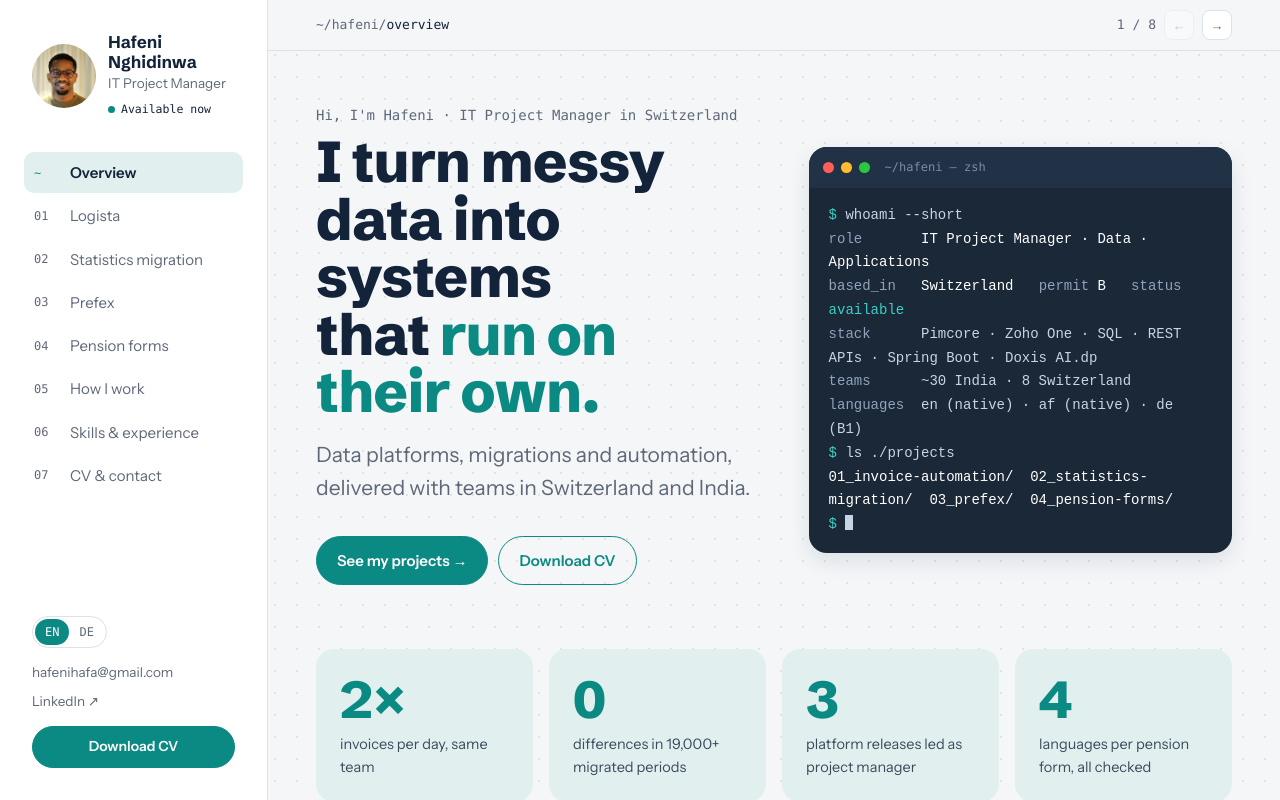
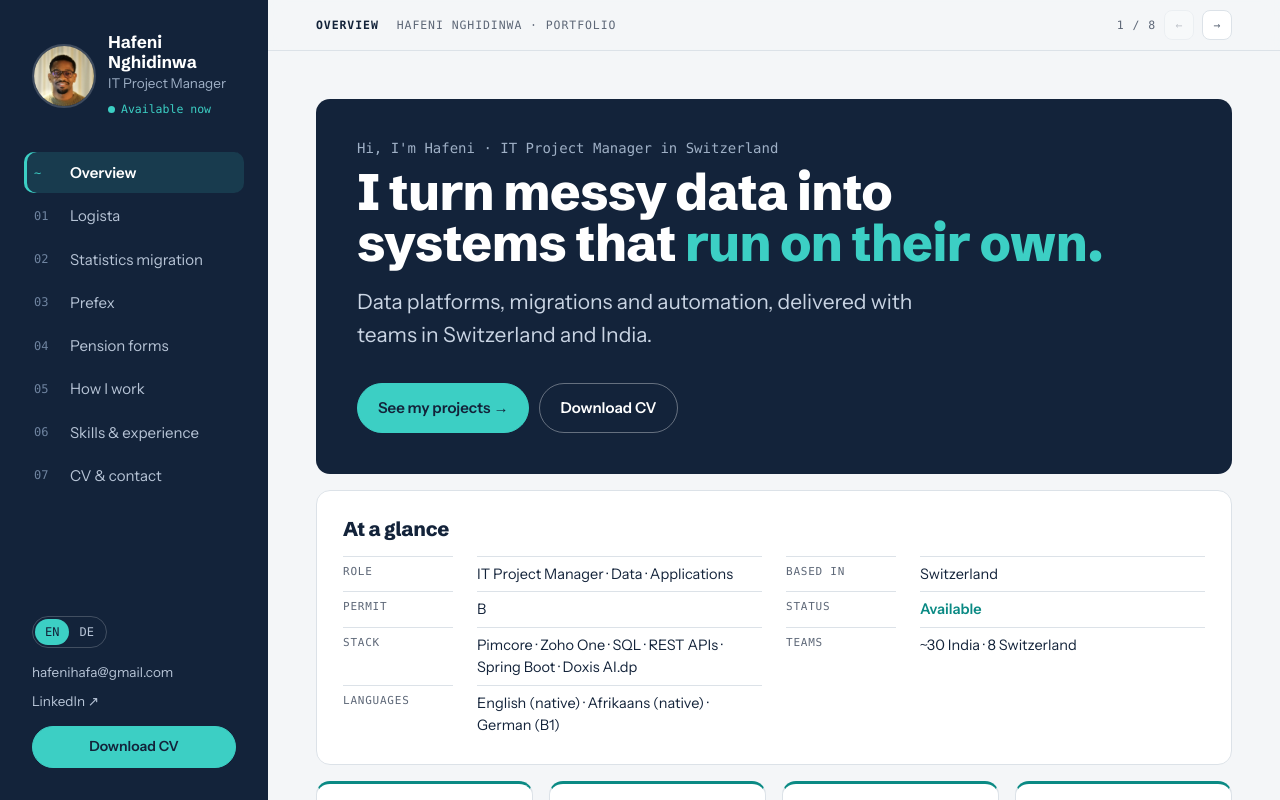
Before and after one commit to Hafeni16/Portfolio, a plain HTML site: page index.html in a window 1280 px wide. Drawn offline with Linux system fonts and the light colour scheme; a web font is replaced by a local one.

Commit message:
Restyle site to case-study design (B); update English portfolio PDF and CVs
Co-Authored-By: Claude Opus 5.5 <noreply@anthropic.com>
Claude-Session: https://claude.ai/code/session_017NTWfCzV1idFhoXgbAsr6o

```diff
--- a/index.html
+++ b/index.html
@@ -628,6 +628,90 @@ body.appmode{overflow:hidden}
 }
 @media (max-width:899px){.view .proj{padding:var(--s4) var(--s3)}.view .proj h2{font-size:clamp(26px,7vw,34px)}}
 @media print{.side,.crumb,.ptabs,.pnext{display:none!important}.app{display:block;height:auto}.view{display:block!important}body.appmode{overflow:visible}}
+
+/* ===== Design B "case-study deck" restyle (2026-11-17) ===== */
+:root{--navy:#13233A;--navy2:#1C3050;--warn-t:#FBF1DF;--r:14px}
+body{background-image:none}
+.tools span::before,.pill b::before,.beat h3::before{content:none}
+/* sidebar: navy panel like the deck cover */
+.side{background:var(--navy);border-right:0;color:#E8EDF3}
+.me-card .nm{color:#fff}
+.me-card .rl{color:#9FB0C6}
+.me-card .av{color:#3CCFC4}
+.me-card .av i{background:#3CCFC4}
+.me-card img{border:2px solid rgba(255,255,255,.18)}
+.vnav a{color:#B7C4D6}
+.vnav a b{color:#6F84A0}
+.vnav a:hover{background:rgba(255,255,255,.06);color:#fff}
+.vnav a[aria-current="page"]{background:rgba(60,207,196,.14);color:#fff;box-shadow:inset 3px 0 0 #3CCFC4}
+.vnav a[aria-current="page"] b{color:#3CCFC4}
+.side-foot .sl{color:#B7C4D6}
+.side-foot .sl:hover{color:#3CCFC4}
+.side .lang{background:transparent;border-color:rgba(255,255,255,.2)}
+.side .lang button{color:#B7C4D6}
+.side .lang button[aria-pressed="true"]{background:#3CCFC4;color:var(--navy)}
+.side .btn.primary{background:#3CCFC4;color:var(--navy);border-color:#3CCFC4}
+/* header strip like the deck's running head */
+.crumb{font:500 11.5px var(--font-mono);text-transform:uppercase;letter-spacing:.08em}
+.crumb .path{display:flex;gap:18px;align-items:center}
+.crumb b{color:var(--ink);font-weight:600}
+.crumb .who-tag{color:var(--muted)}
+/* overview: navy cover panel */
+.view.ov .hero{background:var(--navy);color:#fff;border-radius:var(--r);padding:clamp(28px,4vw,52px);margin-top:var(--s2)}
+.view.ov .hero h1{color:#fff}
+.view.ov .hero h1 em{color:#3CCFC4}
+.view.ov .hero .hello{color:#9FB0C6}
+.view.ov .hero .sub{color:#C9D4E3}
+.view.ov .hero .btn.primary{background:#3CCFC4;color:var(--navy);border-color:#3CCFC4}
+.view.ov .hero .btn:not(.primary){color:#fff;border-color:rgba(255,255,255,.35);background:transparent}
+.glance{background:var(--surface);border:1px solid var(--line);border-radius:var(--r);padding:22px 26px;margin:var(--s3) 0 0}
+.glance h3{font-size:20px;font-weight:800;margin:0 0 12px}
+.glance dl{display:grid;grid-template-columns:130px 1fr;margin:0;font-size:14.5px}
+.glance dt{font:500 11px var(--font-mono);text-transform:uppercase;letter-spacing:.07em;color:var(--muted);padding:8px 0;border-top:1px solid var(--line)}
+.glance dd{margin:0;padding:6px 0;border-top:1px solid var(--line)}
+.glance dd.ok{color:var(--acc);font-weight:600}
+.stat{background:var(--surface)!important;border:1px solid var(--line);border-top:3px solid var(--acc);border-radius:var(--r)}
+.stat .n{color:var(--acc)}
+/* project pages: white cards on light paper, coloured top rules */
+.proj{background:transparent!important;padding:0!important;border-radius:0}
+.ptop .pill{background:transparent;padding:0;font-size:11.5px;text-transform:uppercase;letter-spacing:.06em;color:var(--muted)}
+.ptop .pill b{color:var(--acc);font-family:var(--font-display);font-size:26px;letter-spacing:0;margin-right:4px}
+.ptop .pill.users{border:1px solid var(--line);background:var(--surface);padding:5px 12px;border-radius:999px}
+.proj h2 span.hl{color:var(--acc)}
+.story{gap:12px!important;padding:0!important}
+.beat{display:block;background:var(--surface);border:1px solid var(--line);border-top:3px solid var(--navy);border-radius:var(--r);padding:16px 20px}
+.beat .ic{display:none}
+.beat:nth-child(1){border-top-color:var(--warn)}
+.beat:nth-child(1) h3{color:var(--warn)}
+.beat:nth-child(2) h3{color:var(--ink)}
+.beat:nth-child(3){border-top-color:var(--acc)}
+.beat:nth-child(3) h3{color:var(--acc)}
+.beat h3{font-size:11px;margin:0 0 6px}
+.beat p{font-family:var(--font-display);font-weight:700;font-size:17px;line-height:1.35}
+.card{border:1px solid var(--line);border-radius:var(--r);box-shadow:none}
+.chrome i,.chrome>span{display:none}
+.chrome{font-size:11px;text-transform:uppercase;letter-spacing:.06em}
+.chrome em{margin-left:0;background:var(--tint);padding:3px 10px;border-radius:999px}
+.tools span{background:transparent;border:1px solid var(--line);font-size:11px;text-transform:uppercase;letter-spacing:.04em}
+.pipe{background:var(--navy);border-radius:var(--r);padding:18px 12px;color:#fff;margin-top:16px}
+.pipe::before{background:#3CCFC4;opacity:.5}
+.pipe .ic{background:var(--navy2)!important;border-color:#3CCFC4!important;color:#3CCFC4!important}
+.pipe .st span{color:#E8EDF3}
+@media (prefers-color-scheme: dark){:root:not([data-theme="light"]){--navy:#0B1220;--navy2:#16233A}}
+:root[data-theme="dark"]{--navy:#0B1220;--navy2:#16233A}
+@media (min-width:1100px){.glance dl{grid-template-columns:110px 1fr 110px 1fr;column-gap:24px}}
+.view.ov .hero{padding:clamp(24px,3.2vw,44px)}
+.view.ov .hero h1{font-size:clamp(34px,4vw,56px)}
+.view.ov .glance{margin-top:var(--s2)}
+.view.ov .stats{margin-top:var(--s2)!important}
+.dl div{background:var(--surface)!important;border:1px solid var(--line);border-top:3px solid var(--navy);border-radius:var(--r)!important}
+.dl div.pf{border-top-color:var(--acc)}
+.dl a{border:1px solid var(--line);background:transparent!important}
+.dl a:hover{background:var(--navy)!important;color:#fff;border-color:var(--navy)}
+.contact{background:var(--navy)!important;color:#fff!important;border-radius:var(--r)!important}
+.contact h2,.contact a{color:#fff!important}
+.contact p{color:#C9D4E3}
+.contact .lines a{border-bottom-color:#3CCFC4}
 </style>
 </head>
 <body class="appmode">
@@ -685,7 +769,7 @@ body.appmode{overflow:hidden}
 </aside>
 <main class="main" id="top">
 <div class="crumb" aria-hidden="false">
-  <span class="path mono">~/hafeni/<b id="crumb-path">overview</b></span>
+  <span class="path mono"><b id="crumb-path"><span data-l="en">Overview</span><span data-l="de">Überblick</span></b><span class="who-tag">Hafeni Nghidinwa · Portfolio</span></span>
   <span class="step"><span class="mono" id="crumb-n">1 / 8</span>
   <button type="button" id="v-prev" aria-label="Previous section">←</button><button type="button" id="v-next" aria-label="Next section">→</button></span>
 </div>
@@ -708,17 +792,17 @@ body.appmode{overflow:hidden}
   </div>
 </div>
 
-<div class="term" aria-label="Profile summary">
-  <div class="tb"><i></i><i></i><i></i><span>~/hafeni — zsh</span></div>
-<pre><span class="p">$</span> whoami --short
-<span class="k">role</span>       <span class="s">IT Project Manager · Data · Applications</span>
-<span class="k">based_in</span>   <span class="s">Switzerland</span>   <span class="k">permit</span> <span class="s">B</span>   <span class="k">status</span> <span class="p">available</span>
-<span class="k">stack</span>      Pimcore · Zoho One · SQL · REST APIs · Spring Boot · Doxis AI.dp
-<span class="k">teams</span>      ~30 India · 8 Switzerland
-<span class="k">languages</span>  en (native) · af (native) · de (B1)
-<span class="p">$</span> ls ./projects
-<span class="s">01_invoice-automation/  02_statistics-migration/  03_prefex/  04_pension-forms/</span>
-<span class="p">$</span> <span class="cursor"></span></pre>
+<div class="glance" aria-label="Profile summary">
+  <h3><span data-l="en">At a glance</span><span data-l="de">Auf einen Blick</span></h3>
+  <dl>
+    <dt><span data-l="en">Role</span><span data-l="de">Rolle</span></dt><dd><span data-l="en">IT Project Manager · Data · Applications</span><span data-l="de">IT-Projektleiter · Daten · Applikationen</span></dd>
+    <dt><span data-l="en">Based in</span><span data-l="de">Wohnort</span></dt><dd><span data-l="en">Switzerland</span><span data-l="de">Schweiz</span></dd>
+    <dt><span data-l="en">Permit</span><span data-l="de">Bewilligung</span></dt><dd>B</dd>
+    <dt><span data-l="en">Status</span><span data-l="de">Status</span></dt><dd class="ok"><span data-l="en">Available</span><span data-l="de">Verfügbar</span></dd>
+    <dt>Stack</dt><dd>Pimcore · Zoho One · SQL · REST APIs · Spring Boot · Doxis AI.dp</dd>
+    <dt>Teams</dt><dd><span data-l="en">~30 India · 8 Switzerland</span><span data-l="de">~30 Indien · 8 Schweiz</span></dd>
+    <dt><span data-l="en">Languages</span><span data-l="de">Sprachen</span></dt><dd><span data-l="en">English (native) · Afrikaans (native) · German (B1)</span><span data-l="de">Englisch (Muttersprache) · Afrikaans (Muttersprache) · Deutsch (B1)</span></dd>
+  </dl>
 </div>
 <div class="stats">
   <a class="stat s1" href="#p1"><div class="n">2×</div><div class="l"><span data-l="en">invoices per day, same team</span><span data-l="de">Rechnungen pro Tag, gleiches Team</span></div></a>
@@ -990,7 +1074,7 @@ body.appmode{overflow:hidden}
 <section class="sec" id="cv">
   <h2 data-l="en">Download my CV</h2><h2 data-l="de">Lebenslauf herunterladen</h2>
   <div class="dl">
-    <div class="pf"><b data-l="en">This portfolio as PDF</b><b data-l="de">Dieses Portfolio als PDF</b><span class="note" style="margin:0 0 10px;display:block" data-l="en">6 pages, to attach to an application</span><span class="note" style="margin:0 0 10px;display:block" data-l="de">6 Seiten, als Anhang zur Bewerbung</span><a download href="cv/Portfolio-Hafeni-Nghidinwa-EN.pdf">EN</a><a download href="cv/Portfolio-Hafeni-Nghidinwa-DE.pdf">DE</a></div>
+    <div class="pf"><b data-l="en">This portfolio as PDF</b><b data-l="de">Dieses Portfolio als PDF</b><span class="note" style="margin:0 0 10px;display:block" data-l="en">12 landscape pages, to attach to an application</span><span class="note" style="margin:0 0 10px;display:block" data-l="de">6 Seiten, als Anhang zur Bewerbung</span><a download href="cv/Portfolio-Hafeni-Nghidinwa-EN.pdf">EN</a><a download href="cv/Portfolio-Hafeni-Nghidinwa-DE.pdf">DE</a></div>
     <div><b data-l="en">IT Project Manager</b><b data-l="de">IT-Projektleiter</b><a download href="cv/CV-Hafeni-Nghidinwa-IT-Project-Manager-EN.pdf">EN</a><a download href="cv/Lebenslauf-Hafeni-Nghidinwa-IT-Projektleiter-DE.pdf">DE</a></div>
     <div><b>Data Analyst</b><a download href="cv/CV-Hafeni-Nghidinwa-Data-Analyst-EN.pdf">EN</a><a download href="cv/Lebenslauf-Hafeni-Nghidinwa-Data-Analyst-DE.pdf">DE</a></div>
     <div><b data-l="en">Application Support</b><b data-l="de">Applikationsbetreuung</b><a download href="cv/CV-Hafeni-Nghidinwa-Application-Support-EN.pdf">EN</a><a download href="cv/Lebenslauf-Hafeni-Nghidinwa-Applikationsbetreuung-DE.pdf">DE</a></div>
@@ -1253,7 +1337,7 @@ body.appmode{overflow:hidden}
     document.querySelectorAll('.view').forEach(function(v){v.classList.toggle('on',v.getAttribute('data-view')===k)});
     document.querySelectorAll('.vnav a').forEach(function(a){if(a.getAttribute('data-v')===k)a.setAttribute('aria-current','page');else a.removeAttribute('aria-current')});
     var i=order.indexOf(k);
-    var cp=document.getElementById('crumb-path'); if(cp)cp.textContent=paths[k];
+    var cp=document.getElementById('crumb-path'); if(cp){var na=document.querySelector('.vnav a[data-v="'+k+'"]');var nb=na&&na.querySelector('b'),nt=na&&na.querySelector('.t');cp.innerHTML=(nb&&nb.textContent!=='~'?nb.textContent+' · ':'')+(nt?nt.innerHTML:k);}
     var cn=document.getElementById('crumb-n'); if(cn)cn.textContent=(i+1)+' / '+order.length;
     var bp=document.getElementById('v-prev'),bn=document.getElementById('v-next');
     if(bp)bp.disabled=i===0; if(bn)bn.disabled=i===order.length-1;
```
Also changed, not shown: 5 other files.
